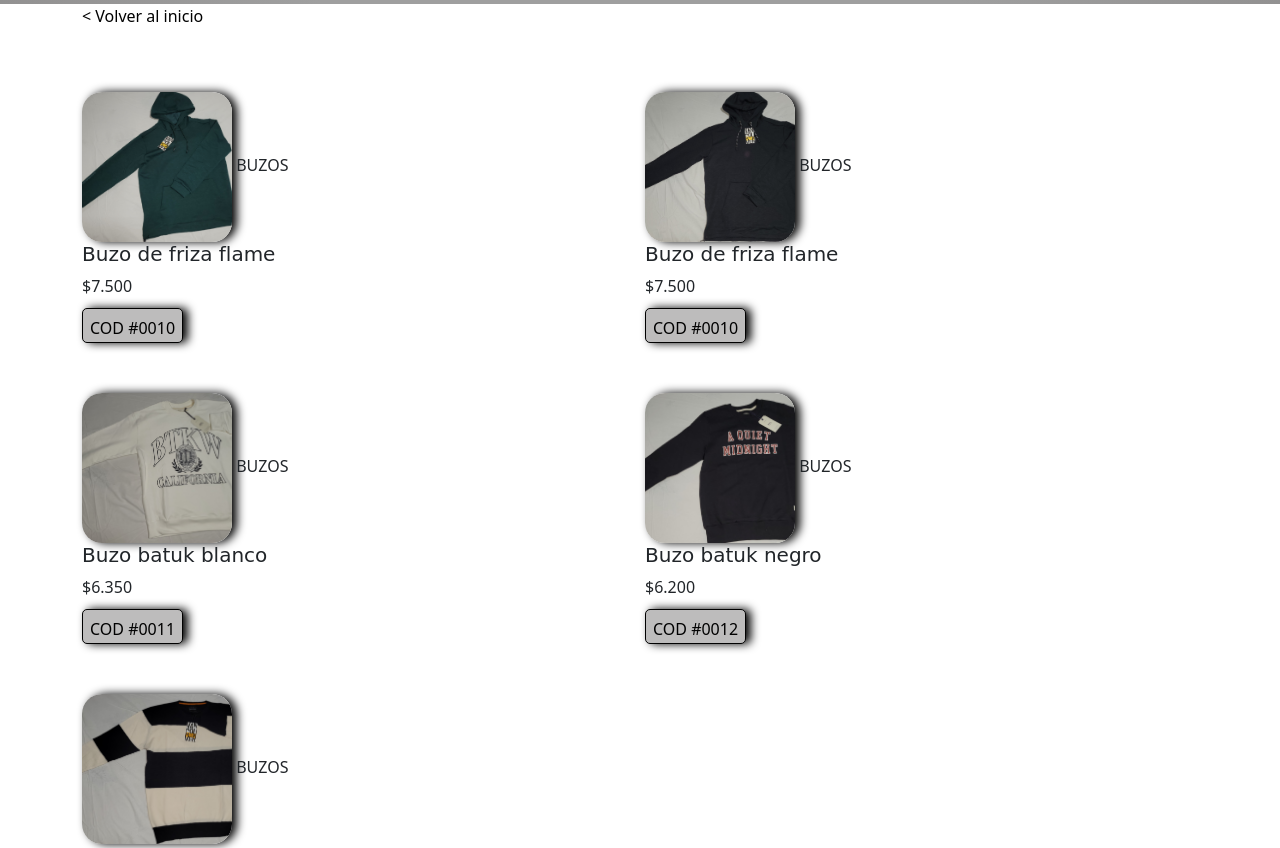
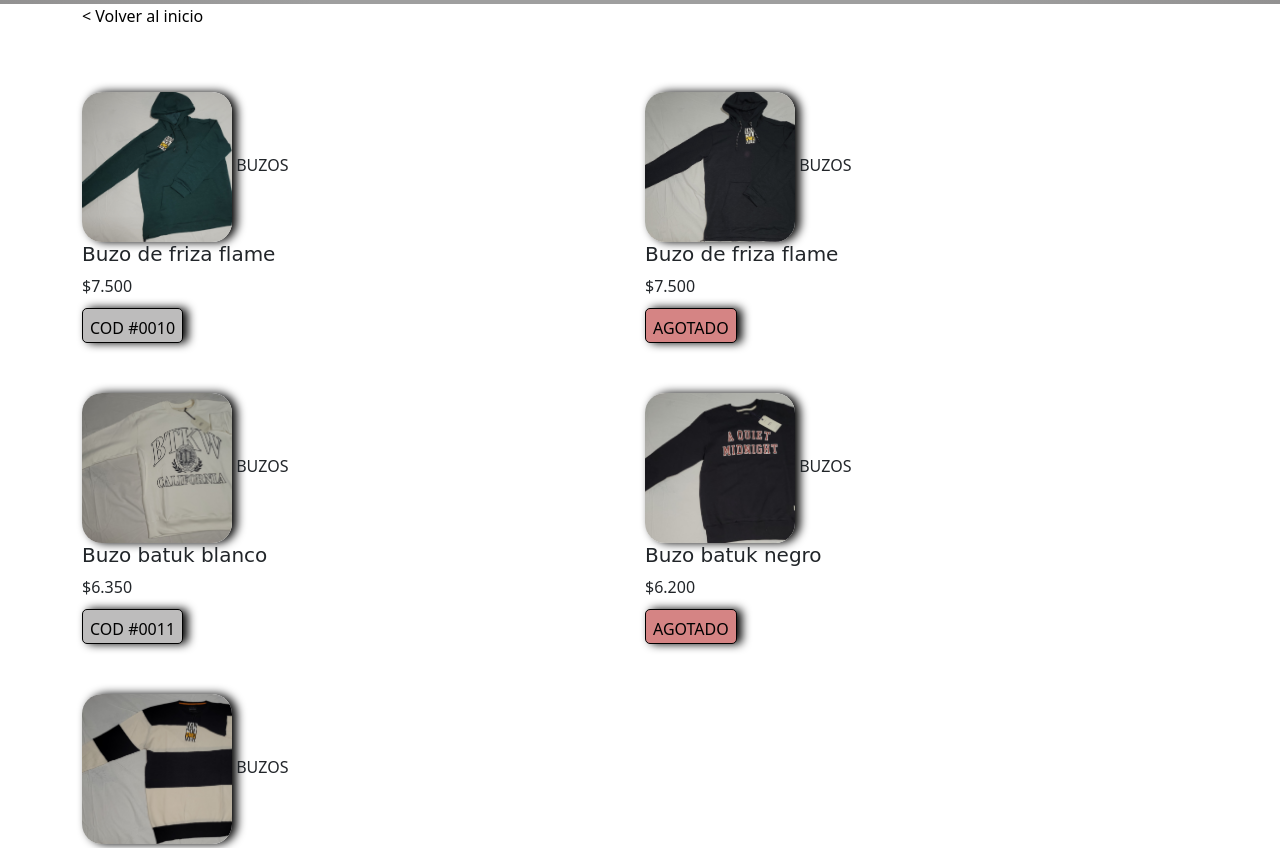
Before and after one commit to RogeVillalba/SwagClothing, a website: page pages/buzos.html in a window 1280 px wide. Shown: the part 252-1100 px from the top of the page. Drawn offline with nearby package versions, Linux system fonts and the light colour scheme; a web font is replaced by a local one.

Commit message:
newpdroduct

```diff
--- a/pages/buzos.html
+++ b/pages/buzos.html
@@ -67,7 +67,7 @@
               <span class="product__title">BUZOS</span>
                 <h5>Buzo de friza flame</h5>
                 <span class="product__price">$7.500</span>
-                <p class="button">COD #0010</p>
+                <p class="button__agotado">AGOTADO</p>
             </div>
             <div class="pb-4">
               <img src="../img/buzos/buzoCalifornia.jpg" class="product__img--general" alt="REMERAS" width="180" height="180">
@@ -81,7 +81,7 @@
               <span class="product__title">BUZOS</span>
                 <h5>Buzo batuk negro</h5>
                 <span class="product__price">$6.200</span>
-                <p  class="button">COD #0012</p>
+                <p class="button__agotado">AGOTADO</p>
             </div>
             <div class="pb-4">
               <img src="../img/buzos/sweaterBlancoNegro.jpg" class="product__img--general" alt="REMERAS" width="180" height="180">
```
